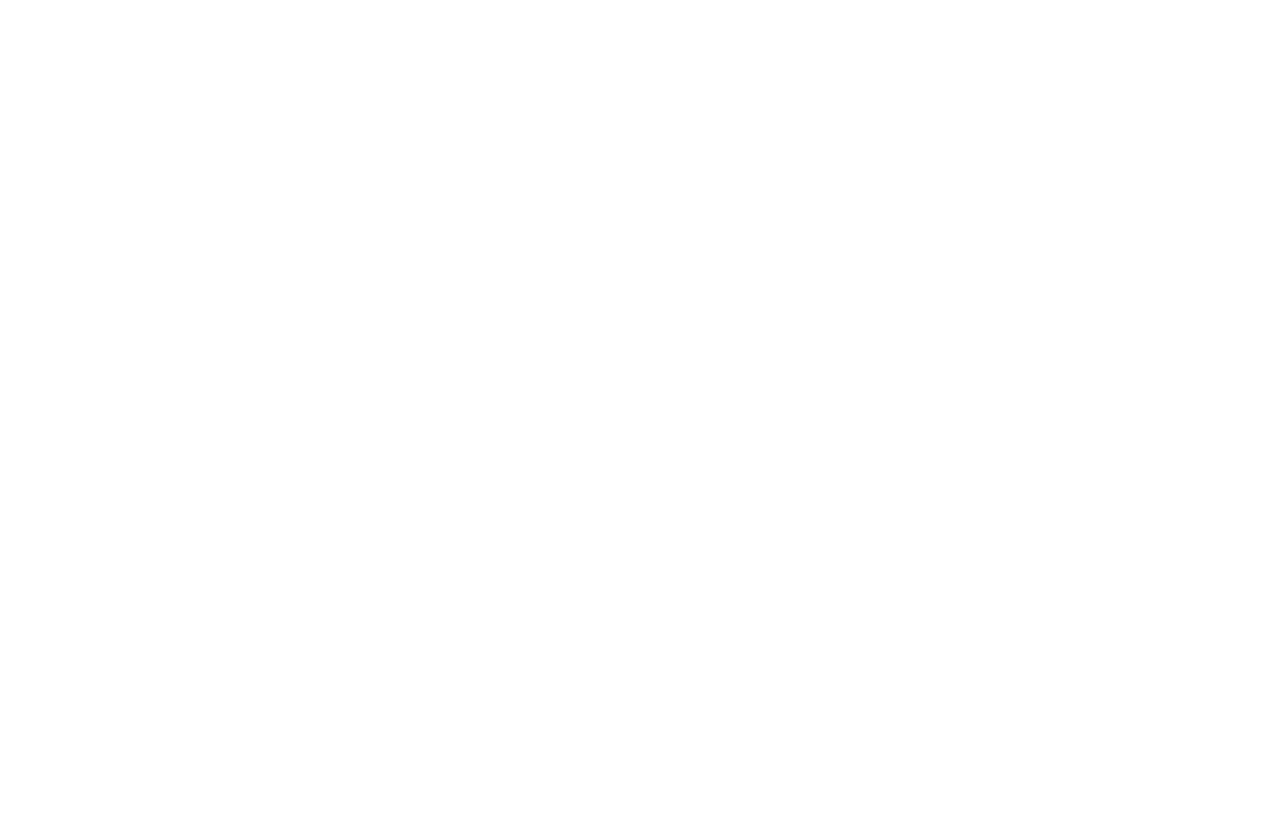
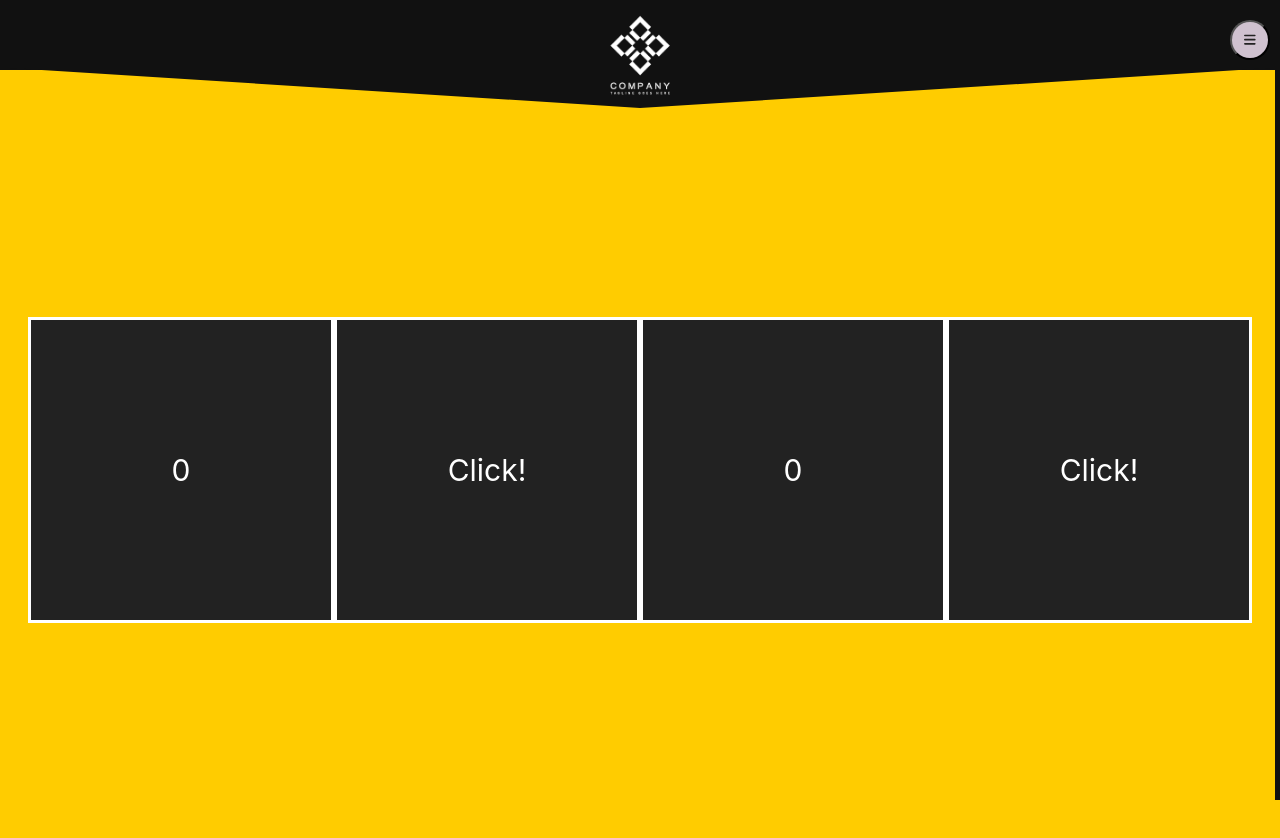
Before and after one commit to lintina11/events_tina-01, a Vue app: page /tapping-game in a window 1280 px wide. Before the commit this address had no page. Shown: the top 838 px of the page. Before the commit the page ends 800 px from the top, so only its background shows below. Built offline with nearby package versions, Linux system fonts and the light colour scheme.

Commit message:
新增點擊刮刮樂遊戲頁面

```diff
--- a/src/main.js
+++ b/src/main.js
@@ -18,13 +18,15 @@
 import Home from './views/index.vue'
 import test from './views/test.vue'
 import album from './views/album.vue'
+import tapping from './views/tapping-game.vue'
 
 const router = createRouter( {
     history: createWebHistory(),
     routes:[
         { path:'/',name:'Home',component: Home},
         { path:'/test',name:'test', component: test},
-        { path:'/album',name:'album', component: album}
+        { path:'/album',name:'album', component: album},
+        { path:'/tapping-game',name:'tapping', component: tapping}
     ]
 })
 
--- /dev/null
+++ b/src/views/tapping-game.vue
@@ -0,0 +1,161 @@
+<script setup>
+import { onMounted, ref, reactive } from 'vue'
+import topbar from '../components/topbar.vue'
+const click1 = ref(0)
+const click2 = ref(0)
+
+function tappingFade() {
+    let tapItems = document.querySelectorAll('.jsTappingFade')
+    let opacity = 1
+    let timer
+    function discover(e) {
+        click1.value++
+        if (opacity > 0.05) {
+            opacity -= 0.1
+        } else if (opacity < 0.05) {
+            clearInterval(timer)
+            opacity = 0
+        }
+        e.target.style.opacity = opacity
+    }
+    function recover(e) {
+        clearInterval(timer)
+        timer = setInterval(() => {
+            if (opacity < 1 && opacity != 0) {
+                opacity += 0.02
+                e.target.style.opacity = opacity
+                if (opacity > 1) {
+                    opacity = 1
+                }
+            }
+        }, 50);
+    }
+    tapItems.forEach(tapItem => {
+
+        tapItem.addEventListener('click', discover, false)
+        tapItem.addEventListener('mousedown', recover, false)
+    });
+
+}
+
+function tappingSlide() {
+    let tapItems = document.querySelectorAll('.jsTappingSlide')
+    let place = 0
+    let timer
+
+
+
+    function discover(e) {
+        click2.value++
+        if (place < 100) {
+            place += 5
+        } else if (place > 100) {
+            clearInterval(timer)
+            place = 100
+        }
+        console.log(place)
+
+        // 重複了
+        let tapItemTarget = e.currentTarget
+        let tapItemCover = tapItemTarget.querySelector('.jsPicCover')
+
+        tapItemCover.style.transform = `translateY(${place}%)`
+    }
+    function recover(e) {
+        clearInterval(timer)
+        // 重複了
+        let tapItemTarget = e.currentTarget
+        let tapItemCover = tapItemTarget.querySelector('.jsPicCover')
+
+        timer = setInterval(() => {
+            if (place < 100 && place != 0) {
+                place -= 0.5
+                tapItemCover.style.transform = `translateY(${place}%)`
+                if (place > 100) {
+                    place = 100
+                }
+            }
+        }, 50);
+    }
+    tapItems.forEach(tapItem => {
+        tapItem.addEventListener('click', discover, false)
+        tapItem.addEventListener('mousedown', recover, false)
+    })
+
+}
+
+
+onMounted(() => {
+    tappingFade()
+    tappingSlide()
+})
+
+</script>
+
+<template>
+    <div class="page">
+        <topbar />
+        <div class="tapping-game-box">
+            <div class="pic jsTappingFade">
+                <img src="../assets/sc-1.jpg" alt="獎品圖片">
+                <div class="pic-cover jsPicCover"><span>{{click1}}</span></div>
+            </div>
+            <div class="pic jsTappingFade">
+                <img src="../assets/sc-3.jpg" alt="獎品圖片">
+                <div class="pic-cover jsPicCover"><span>Click!</span></div>
+            </div>
+            <div class="pic jsTappingSlide">
+                <img src="../assets/sc-2.jpg" alt="獎品圖片">
+                <div class="pic-cover jsPicCover"><span>{{click2}}</span></div>
+            </div>
+            <div class="pic jsTappingSlide">
+                <img src="../assets/sc-4.jpg" alt="獎品圖片">
+                <div class="pic-cover jsPicCover"><span>Click!</span></div>
+            </div>
+        </div>
+    </div>
+</template>
+
+<style lang="scss" scoped>
+.tapping-game-box {
+    width: 100%;
+    height: 100vh;
+    background-color: #fc0;
+    display: flex;
+    justify-content: center;
+    align-items: center;
+
+    .pic {
+        width: 300px;
+        height: 300px;
+        position: relative;
+        user-select: none;
+        border: 3px solid #fff;
+        overflow: hidden;
+
+        img {
+            width: 100%;
+        }
+
+        .pic-cover {
+            text-align: center;
+            vertical-align: middle;
+            line-height: 300px;
+            position: absolute;
+            top: 0;
+            bottom: 0;
+            left: 0;
+            right: 0;
+            background-color: #222;
+            opacity: 1;
+
+            span {
+                color: #fff;
+                font-size: 30px;
+                pointer-events: none;
+            }
+        }
+
+    }
+}
+</style>
```
